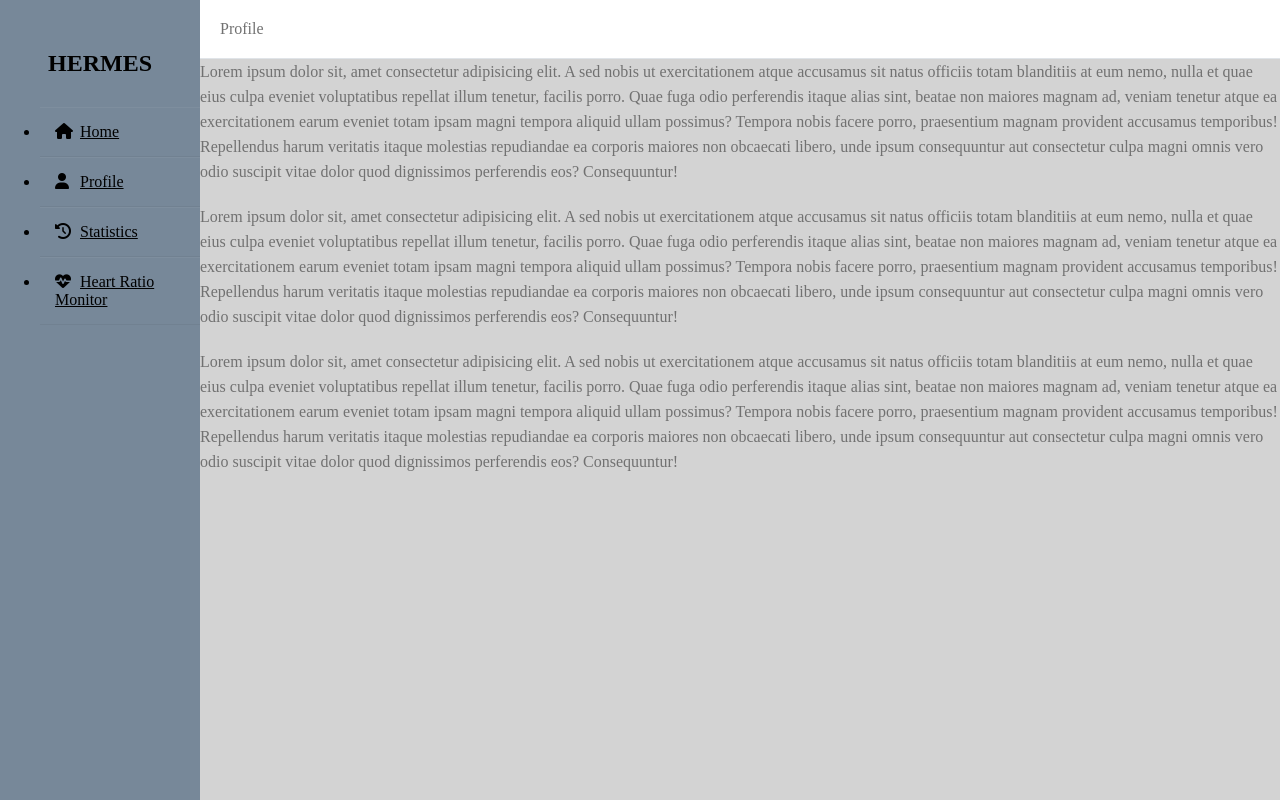
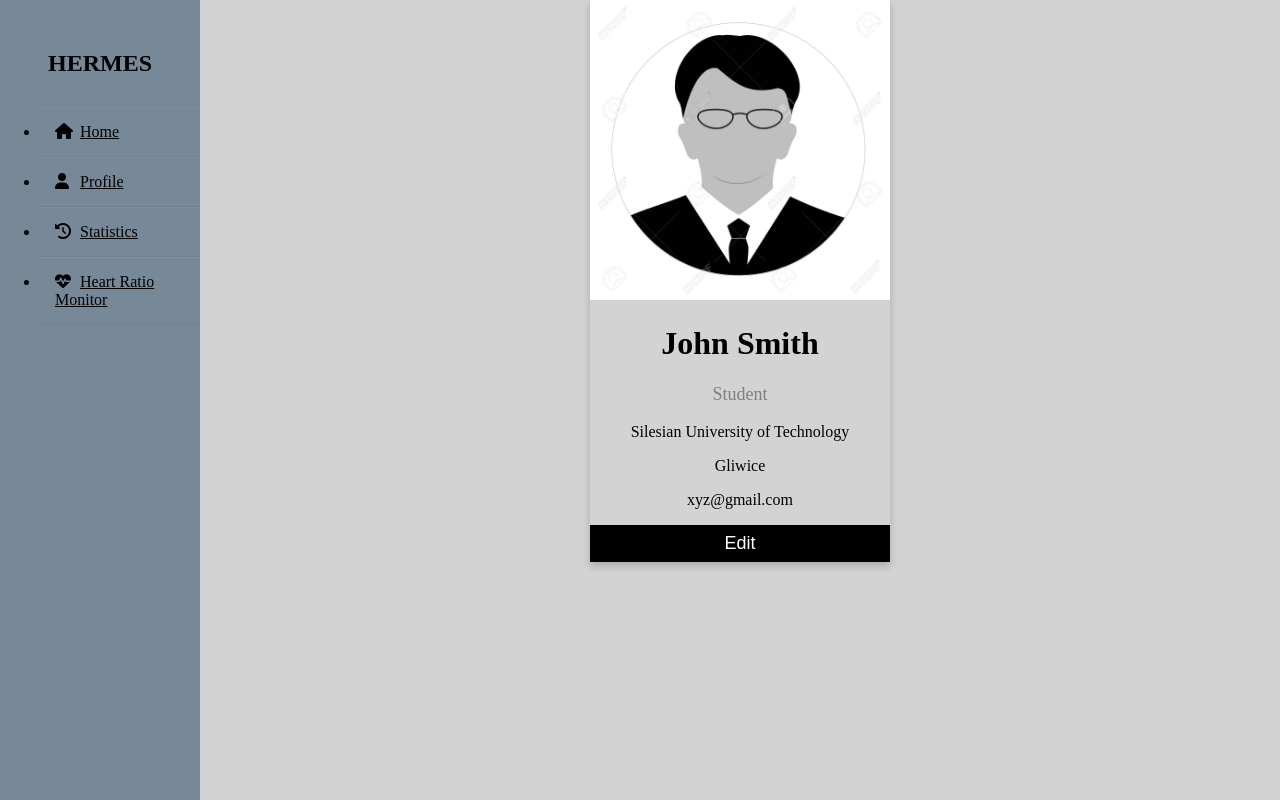
Before and after one commit to SSketcher/Hermes---Web-App, a Flask app: page /user_profile in a window 1280 px wide. Run offline with Flask 2, Linux system fonts and the light colour scheme; some libraries are stand-ins or nearby versions.

Commit message:
/user_profile

```diff
--- a/static/css/style.css
+++ b/static/css/style.css
@@ -116,7 +116,6 @@ text-align: center;
 }
 
 .container{
-
 width: 100%;
 height: 100vh;
 background-repeat: no-repeat;
@@ -124,7 +123,6 @@ background-repeat: no-repeat;
 background-size: cover;
 background-color: #191919;
 color: #3498db;
-
 
 }
 
@@ -137,6 +135,7 @@ left: 50%;
 transform: translate(-50%,-50%);
 background: #191919;
 text-align: center;
+
 }
 .box h1{
 color: white;
@@ -148,7 +147,6 @@ border:0;
 background: none;
 display: block;
 margin: 20px auto;
-text-align: center;
 border: 2px solid #3498db;
 padding: 14px 10px;
 width: 200px;
@@ -156,6 +154,8 @@ outline: none;
 color: white;
 border-radius: 24px;
 transition: 0.2s;
+text-align: center;
+
 }
 .box input[type = "text"]:focus,.box input[type = "password"]:focus{
 width: 280px;
--- a/static/css/style_user.css
+++ b/static/css/style_user.css
@@ -74,3 +74,31 @@ body{
 .main_content .info div, .profile_content .info div, .stats_content .info div{
   margin-bottom: 20px;
 }
+
+.card {
+  box-shadow: 0 4px 8px 0 rgba(0, 0, 0, 0.2);
+  max-width: 300px;
+  margin: auto;
+  text-align: center;
+}
+.title {
+  color: grey;
+  font-size: 18px;
+}
+
+button {
+  border: none;
+  outline: 0;
+  display: inline-block;
+  padding: 8px;
+  color: white;
+  background-color: #000;
+  text-align: center;
+  cursor: pointer;
+  width: 100%;
+  font-size: 18px;
+}
+
+button:hover, a:hover {
+  opacity: 0.7;
+}
--- a/templates/user_profile.html
+++ b/templates/user_profile.html
@@ -5,11 +5,15 @@
 
 {% block body %}
 <div class="profile_content">
-        <div class="header">Profile</div>
-        <div class="info">
-          <div>Lorem ipsum dolor sit, amet consectetur adipisicing elit. A sed nobis ut exercitationem atque accusamus sit natus officiis totam blanditiis at eum nemo, nulla et quae eius culpa eveniet voluptatibus repellat illum tenetur, facilis porro. Quae fuga odio perferendis itaque alias sint, beatae non maiores magnam ad, veniam tenetur atque ea exercitationem earum eveniet totam ipsam magni tempora aliquid ullam possimus? Tempora nobis facere porro, praesentium magnam provident accusamus temporibus! Repellendus harum veritatis itaque molestias repudiandae ea corporis maiores non obcaecati libero, unde ipsum consequuntur aut consectetur culpa magni omnis vero odio suscipit vitae dolor quod dignissimos perferendis eos? Consequuntur!</div>
-          <div>Lorem ipsum dolor sit, amet consectetur adipisicing elit. A sed nobis ut exercitationem atque accusamus sit natus officiis totam blanditiis at eum nemo, nulla et quae eius culpa eveniet voluptatibus repellat illum tenetur, facilis porro. Quae fuga odio perferendis itaque alias sint, beatae non maiores magnam ad, veniam tenetur atque ea exercitationem earum eveniet totam ipsam magni tempora aliquid ullam possimus? Tempora nobis facere porro, praesentium magnam provident accusamus temporibus! Repellendus harum veritatis itaque molestias repudiandae ea corporis maiores non obcaecati libero, unde ipsum consequuntur aut consectetur culpa magni omnis vero odio suscipit vitae dolor quod dignissimos perferendis eos? Consequuntur!</div>
-          <div>Lorem ipsum dolor sit, amet consectetur adipisicing elit. A sed nobis ut exercitationem atque accusamus sit natus officiis totam blanditiis at eum nemo, nulla et quae eius culpa eveniet voluptatibus repellat illum tenetur, facilis porro. Quae fuga odio perferendis itaque alias sint, beatae non maiores magnam ad, veniam tenetur atque ea exercitationem earum eveniet totam ipsam magni tempora aliquid ullam possimus? Tempora nobis facere porro, praesentium magnam provident accusamus temporibus! Repellendus harum veritatis itaque molestias repudiandae ea corporis maiores non obcaecati libero, unde ipsum consequuntur aut consectetur culpa magni omnis vero odio suscipit vitae dolor quod dignissimos perferendis eos? Consequuntur!</div>
-        </div>
-    </div>
+  <div class="card">
+    <img src="/static/img/prof.jpg" alt="John" style="width:100%">
+        <h1>John Smith</h1>
+        <p class="title">Student</p>
+        <p>Silesian University of Technology</p>
+        <p>Gliwice</p>
+        <p>xyz@gmail.com</p>
+
+    <p><button>Edit</button></p>
+  </div>
+</div>
 {% endblock %}
```
Also changed, not shown: static/img/prof.jpg (added).
